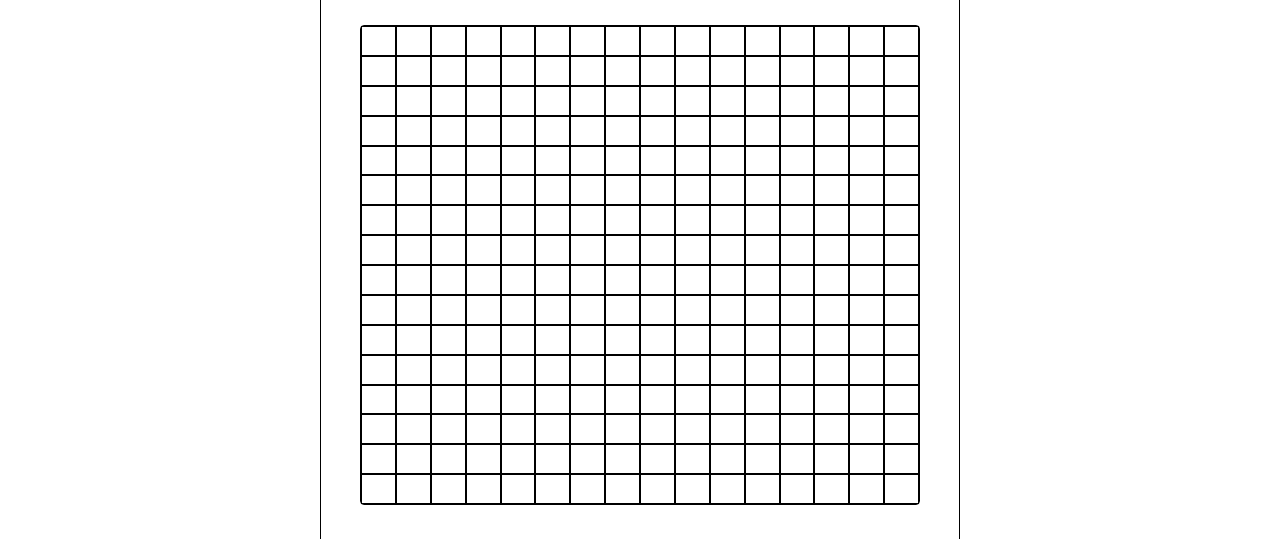
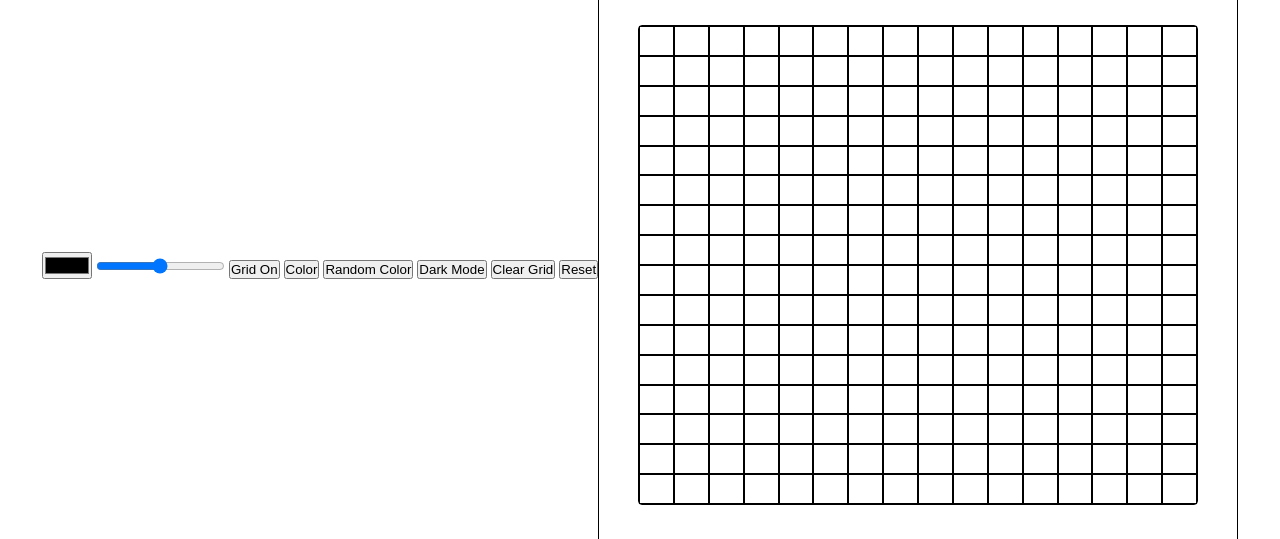
Before and after one commit to billyenglish/Etch-A-Sketch, a plain HTML site: page etch-a-sketch.html in a window 1280 px wide. Shown: the part 52-591 px from the top of the page. Drawn offline with nearby package versions, Linux system fonts and the light colour scheme.

Commit message:
Added buttons to the UI page structure

```diff
--- a/etch-a-sketch.html
+++ b/etch-a-sketch.html
@@ -5,17 +5,33 @@
     <meta name="viewport" content="width=device-width, initial-scale=1.0">
     <title>Etch-A-Sketch</title>
     <link rel="stylesheet" href="./css/styles.css" type="text/css">
+    <link
+        href="https://cdn.jsdelivr.net/npm/remixicon@4.3.0/fonts/remixicon.css"
+        rel="stylesheet"
+    />
 </head>
 <body>
     <header>
         <h1 class="title">Etch-A-Sketch</h1>
     </header>
-    <main>
+    <main class="main">
+        <div>
+            <input type="color" name="" id="color-selector">
+            <input type="range" name="grid-range" id="grid-range">
+            <button type="button">Grid On</button>
+            <button type="button">Color</button>
+            <button type="button">Random Color</button>
+            <button type="button">Dark Mode</button>
+            <button type="button">Clear Grid</button>
+            <button type="button">Reset</button>
+        </div>
+
         <div class="sketch-container">
             <div class="etch-a-sketch"></div>
         </div>
     </main>
     <footer>
+        <p class="footer">Copyright &copy; Billy English<i class="ri-github-fill"></i></p>
     </footer>
     <script src="./js/script.js" defer></script>
 </body>
```
